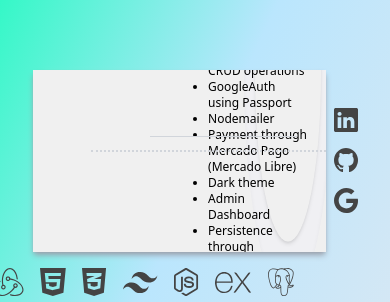
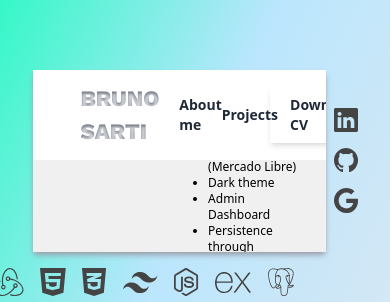
Before and after one commit to brunosarti83/portfolio, a React (Vite) app: page /projects in a window 390 px wide. Shown: the part 239-541 px from the top of the page. Built offline with nearby package versions, Linux system fonts and the light colour scheme; no server answers.

Commit message:
testing responsive

```diff
--- a/src/Components/Project/Project.jsx
+++ b/src/Components/Project/Project.jsx
@@ -5,7 +5,7 @@ import BigButton from "../BigButton/BigButton";
 
 export default function Project({ project }) {
   return (
-    <div className="flex w-full h-full pl-6 pt-6 z-[5]">
+    <div className="flex w-full h-[calc(100%_-_90px)] bg-[#F0F0F0] pl-6 pt-6 z-[5]">
       <div className="flex flex-col w-1/2 p-2 mx-auto gap-10 pl-4">
         <Carousel images={project.images} />
         <div className="flex mx-auto justify-between gap-8 -pl-2">
--- a/src/Views/Display/Display.jsx
+++ b/src/Views/Display/Display.jsx
@@ -7,8 +7,8 @@ import Feedback from "../Feedback/Feedback";
 
 function Display() {
   return (
-    <div className="w-full h-0 pb-[56%] bg-white relative overflow-y-scroll scrollbar-none z-10 m-auto shadow-md shadow-gray-400">
-      <div className="w-full h-full absolute top-0 left-0 bottom-0 right-0">
+    <div className="w-full h-0 pb-[56%] bg-white relative z-10 m-auto shadow-md shadow-gray-400">
+      <div className="w-full h-full absolute overflow-y-scroll scrollbar-none">
         <NavBar />
         <Routes>
           <Route path={RoutesHelper.home} element={<Home />} />
--- a/src/Views/Projects/Projects.jsx
+++ b/src/Views/Projects/Projects.jsx
@@ -16,12 +16,12 @@ export default function Projects() {
 
   return (
     <div
-      className={`flex flex-col ${dynamicTailwind.containerHeight} bg-[#F0F0F0] relative before:content-[""] before:w-[30%] before:h-[30%] before:rounded-[100%] before:absolute before:left-[72%] before:top-[25%] before:bg-[#F0F0F3] before:z-1 before:shadow-inner after:content-[""] after:w-[30%] after:h-[30%] after:rounded-[100%] after:absolute after:top-[25%] after:left-[72%] after:bg-[#F0F0F0] after:z-2 after:scale-75 after:shadow-md`}
+      className={`flex flex-col bg-[#F0F0F0] relative before:content-[""] before:w-[30%] before:h-[30%] before:rounded-[100%] before:absolute before:left-[72%] before:top-[25%] before:bg-[#F0F0F3] before:z-1 before:shadow-inner after:content-[""] after:w-[30%] after:h-[30%] after:rounded-[100%] after:absolute after:top-[25%] after:left-[72%] after:bg-[#F0F0F0] after:z-2 after:scale-75 after:shadow-md`}
     >
       {projects.map((project, index) => (
         <div
           key={project.name}
-          className={`flex flex-col bg-[#F0F0F0] ${dynamicTailwind.proportionalHeight}`}
+          className={`flex flex-col bg-[#F0F0F0] ${dynamicTailwind.proportionalHeight} min-h-[60vh]`}
         >
           <Project key={project.name} project={project} />
           {index === 0 && (
```
Lines whose indentation alone changed are shown as unchanged.
